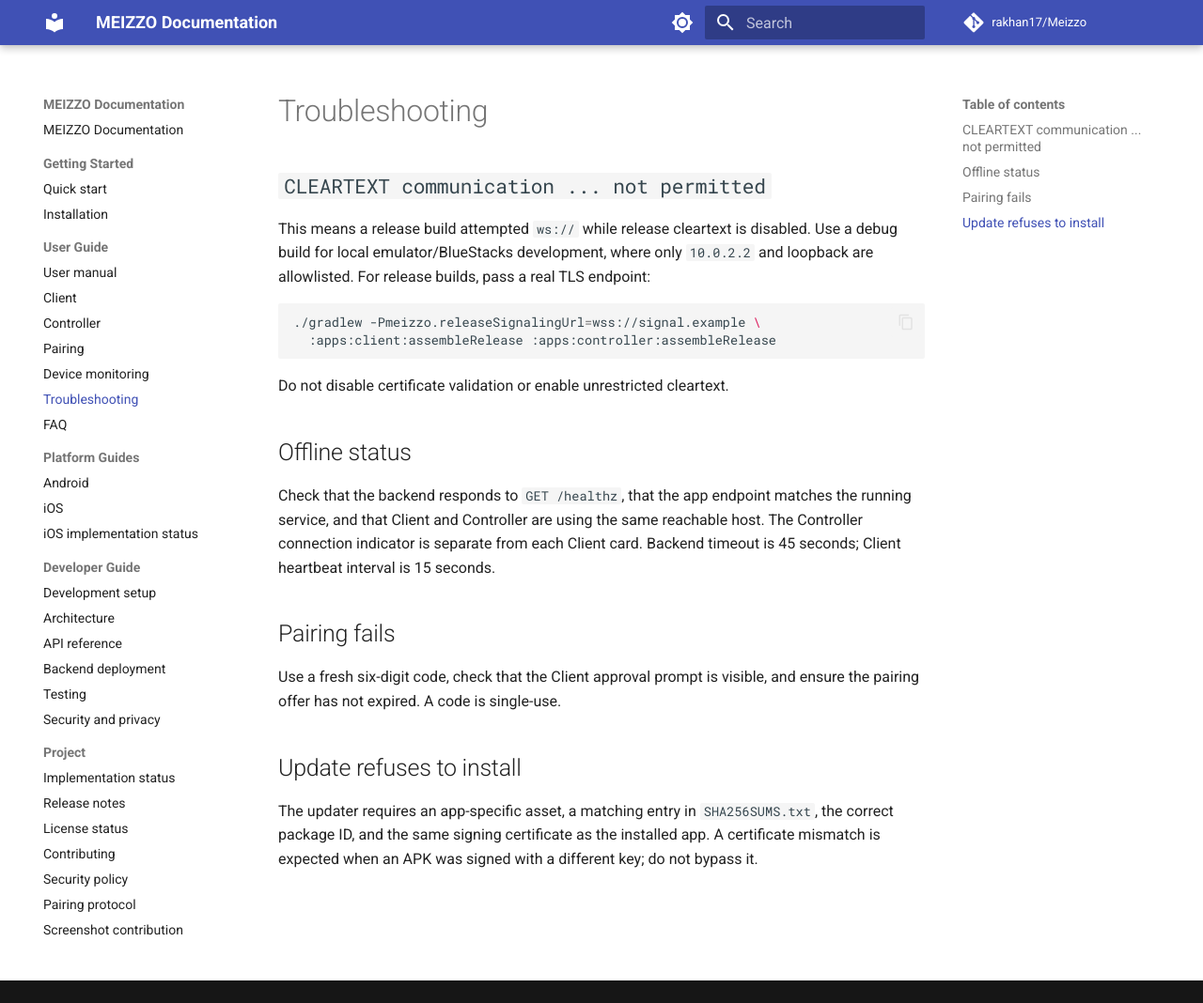
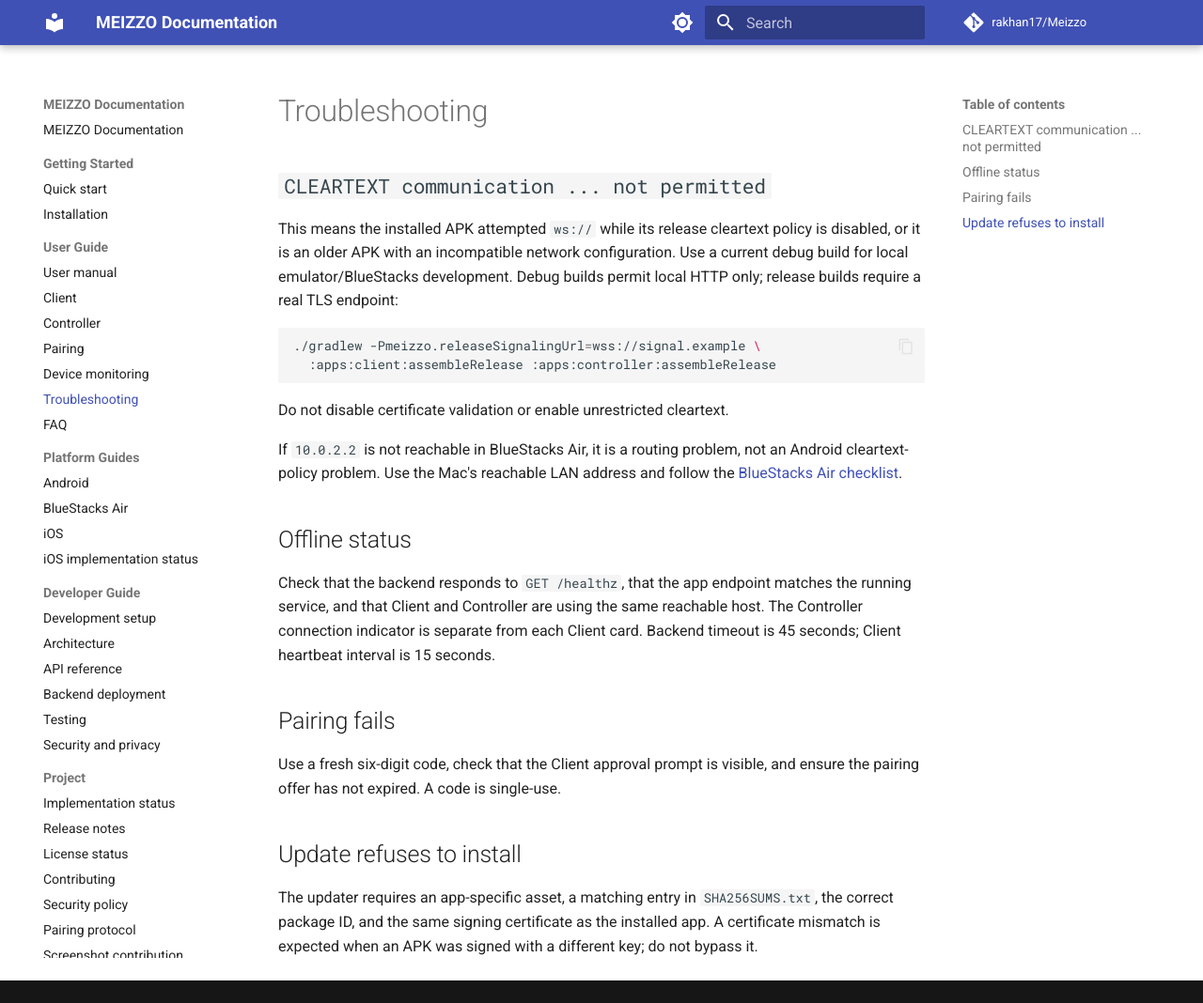
Before and after one commit to rakhan17/Meizzo, an MkDocs documentation site: the page built from docs/troubleshooting.md, in a window 1280 px wide and 1068 px high. Shown: the whole window at 94% size. Built offline with MkDocs 1.6.1 and Material for MkDocs 9.7.7, drawn with Linux system fonts in a browser that asks for light colours; comment, search, counter and statistics services are not loaded.

Commit message:
Fix BlueStacks debug networking
Co-authored-by: Copilot <223556219+Copilot@users.noreply.github.com>

````diff
--- a/docs/troubleshooting.md
+++ b/docs/troubleshooting.md
@@ -2,10 +2,11 @@
 
 ## `CLEARTEXT communication ... not permitted`
 
-This means a release build attempted `ws://` while release cleartext is
-disabled. Use a debug build for local emulator/BlueStacks development, where
-only `10.0.2.2` and loopback are allowlisted. For release builds, pass a real
-TLS endpoint:
+This means the installed APK attempted `ws://` while its release cleartext
+policy is disabled, or it is an older APK with an incompatible network
+configuration. Use a current debug build for local emulator/BlueStacks
+development. Debug builds permit local HTTP only; release builds require a
+real TLS endpoint:
 
 ```bash
 ./gradlew -Pmeizzo.releaseSignalingUrl=wss://signal.example \
@@ -13,6 +14,10 @@ TLS endpoint:
 ```
 
 Do not disable certificate validation or enable unrestricted cleartext.
+
+If `10.0.2.2` is not reachable in BlueStacks Air, it is a routing problem,
+not an Android cleartext-policy problem. Use the Mac's reachable LAN address
+and follow the [BlueStacks Air checklist](bluestacks-air.md).
 
 ## Offline status
 
--- a/mkdocs.yml
+++ b/mkdocs.yml
@@ -44,6 +44,7 @@ nav:
       - FAQ: faq.md
   - Platform Guides:
       - Android: android-guide.md
+      - BlueStacks Air: bluestacks-air.md
       - iOS: ios-guide.md
       - iOS implementation status: ios.md
   - Developer Guide:
````
Also changed, not shown: README.md (+6 -0 lines), docs/android-guide.md (+6 -5 lines), docs/bluestacks-air.md (added, +64 -0 lines), 7 other files.
